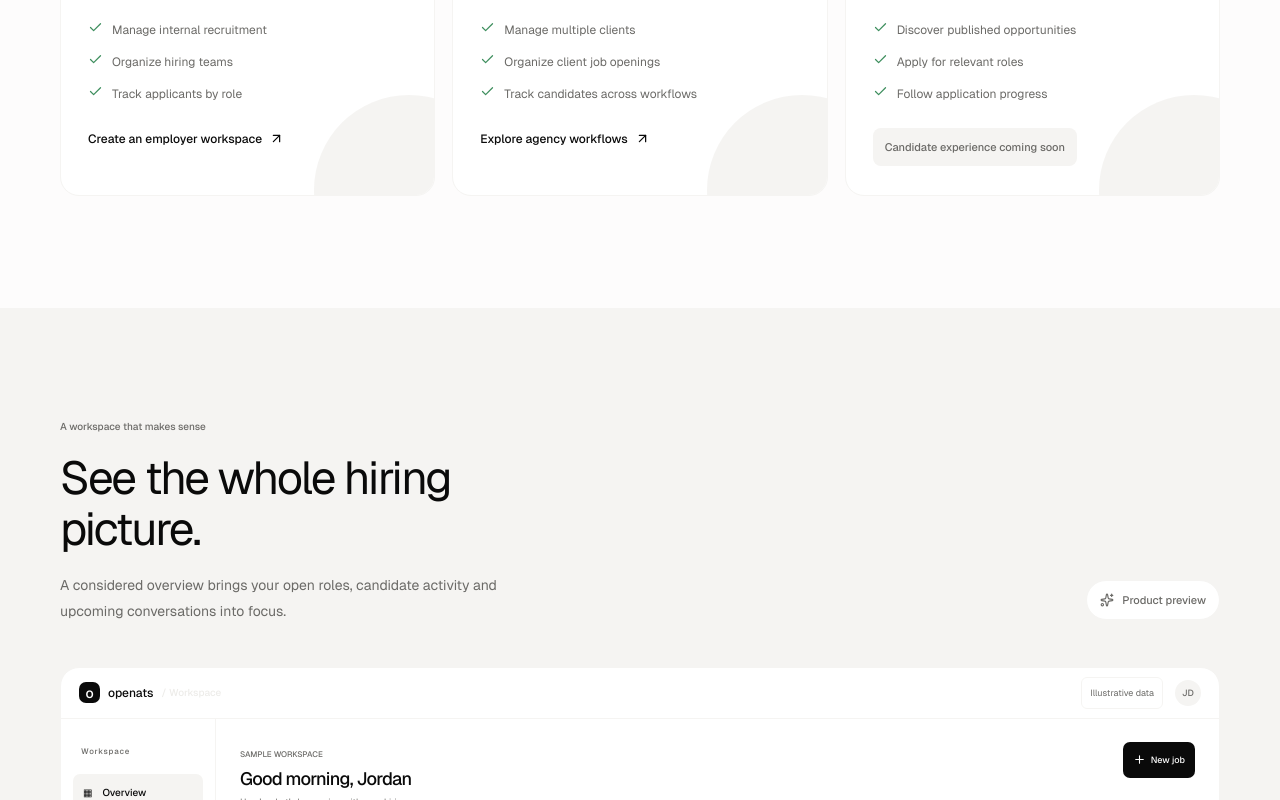
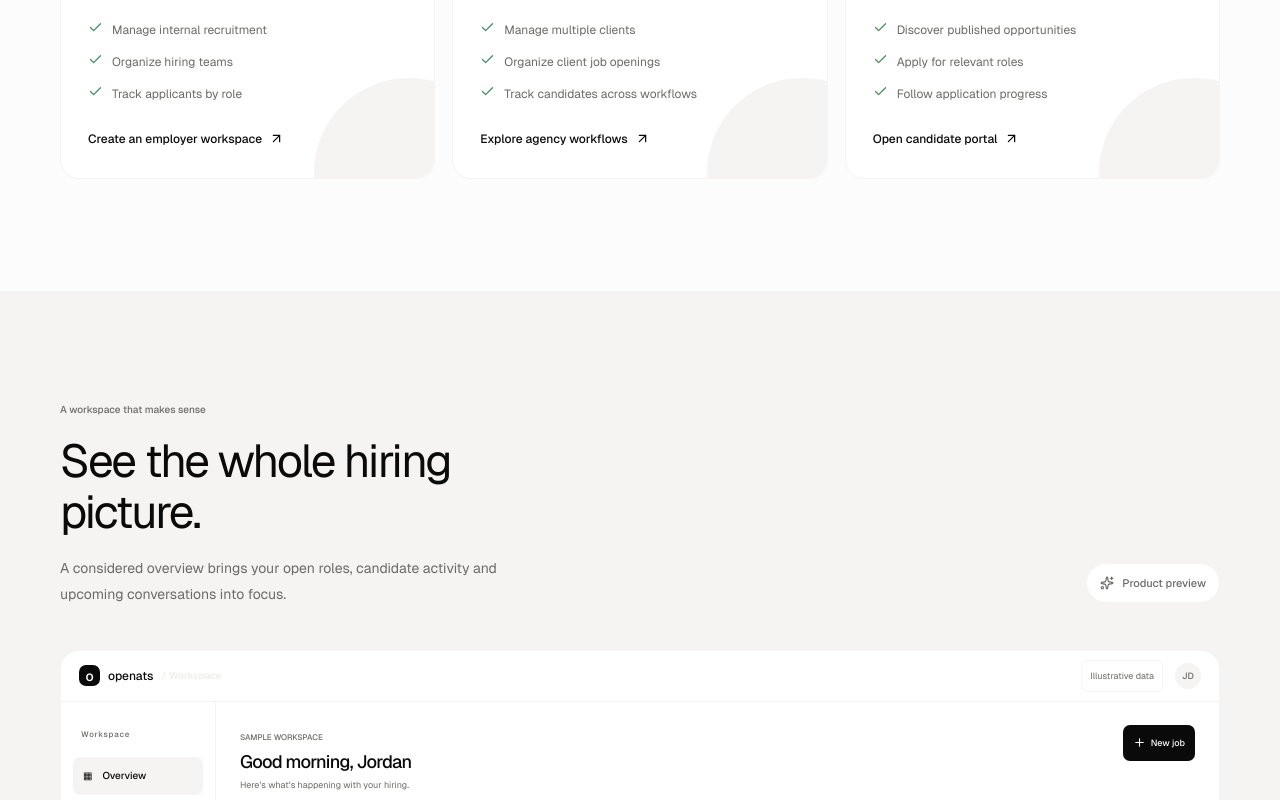
Before and after one commit to truefoxaiinc/openats, a Next.js app: page / in a window 1280 px wide. Shown: the part 3240-4040 px from the top of the page. Built offline with nearby package versions, Linux system fonts and the light colour scheme.

Commit message:
feat(candidate-auth): connect landing page to candidate portal

```diff
--- a/src/components/marketing/marketing-page.tsx
+++ b/src/components/marketing/marketing-page.tsx
@@ -39,7 +39,7 @@ const faqs = [
   { q: 'What is OpenATS?', a: 'OpenATS is an applicant tracking and recruitment platform for organizing job postings, candidate records, applications, hiring stages and interview workflows in one workspace.' },
   { q: 'Who can use OpenATS?', a: 'OpenATS is designed for employers, internal talent teams, recruitment agencies and candidates engaging with published opportunities.' },
   { q: 'Can agencies manage multiple clients?', a: 'OpenATS supports agency-oriented recruitment workflows, including organizing roles and candidates across client relationships. Available capabilities depend on your workspace configuration.' },
-  { q: 'Can candidates apply for jobs?', a: 'Organizations can publish career opportunities and receive applications. Candidate account access and self-service application management are outside this landing-page phase.' },
+  { q: 'Can candidates apply for jobs?', a: 'Candidates can continue applying through public career pages without creating an account. A candidate account provides a separate workspace where applicants can verify their email and explicitly connect matching application history.' },
   { q: 'Is OpenATS suitable for small companies?', a: 'Yes. A structured recruitment workspace can help small teams keep job details, candidate conversations and hiring decisions organized as they grow.' },
   { q: 'How can an organization get started?', a: 'Use Get started to create an organization workspace, or log in if your team already has an OpenATS account.' },
 ];
@@ -112,7 +112,7 @@ function SolutionsSection() {
   const solutions = [
     { icon: Building2, label: 'For employers', title: 'Build your team with clarity.', text: 'Bring internal hiring into one shared workspace.', items: ['Manage internal recruitment', 'Organize hiring teams', 'Track applicants by role'], action: 'Create an employer workspace', href: '/signup', tone: 'solutionBlue' },
     { icon: BriefcaseBusiness, label: 'For agencies', title: 'Every client. One clear view.', text: 'Keep multi-client recruitment organized as your desk grows.', items: ['Manage multiple clients', 'Organize client job openings', 'Track candidates across workflows'], action: 'Explore agency workflows', href: '/signup', tone: 'solutionViolet' },
-    { icon: Users, label: 'For candidates', title: 'A more thoughtful job journey.', text: 'Discover opportunities and stay connected to your applications.', items: ['Discover published opportunities', 'Apply for relevant roles', 'Follow application progress'], action: 'Candidate experience coming soon', href: '#candidate-experience', tone: 'solutionSlate', disabled: true },
+    { icon: Users, label: 'For candidates', title: 'A more thoughtful job journey.', text: 'Discover opportunities and stay connected to your applications.', items: ['Discover published opportunities', 'Apply for relevant roles', 'Follow application progress'], action: 'Open candidate portal', href: '/candidate/login', tone: 'solutionSlate' },
   ];
   return (
     <section className={styles.section} id="solutions">
@@ -125,7 +125,7 @@ function SolutionsSection() {
               <span className={styles.solutionLabel}>{label}</span>
               <h3>{title}</h3><p>{text}</p>
               <ul>{items.map((item) => <li key={item}><Check size={15} />{item}</li>)}</ul>
-              {disabled ? <span className={styles.comingSoon}>{action}</span> : <Link className={styles.textLink} href={href}>{action}<ArrowUpRight size={15} /></Link>}
+              <Link className={styles.textLink} href={href}>{action}<ArrowUpRight size={15} /></Link>
               <span className={styles[tone as keyof typeof styles]} />
             </article>
           ))}
@@ -242,7 +242,7 @@ function Footer() {
           <div className={styles.footerColumn}><strong>Product</strong><a href="#features">Features</a><a href="#how-it-works">How it works</a><a href="#pricing">Pricing</a></div>
           <div className={styles.footerColumn}><strong>Solutions</strong><a href="#solutions">For employers</a><a href="#solutions">For agencies</a><a href="#candidate-experience">For candidates</a></div>
           <div className={styles.footerColumn}><strong>Resources</strong><a href="#resources">FAQs</a><a href="#product-preview">Product preview</a><a href="#resources">Getting started</a></div>
-          <div className={styles.footerColumn}><strong>Account</strong><Link href="/login">Log in</Link><Link href="/signup">Get started</Link><span>Contact details coming soon</span></div>
+          <div className={styles.footerColumn}><strong>Account</strong><Link href="/candidate/login">Candidate sign in</Link><Link href="/login">Recruiter log in</Link><Link href="/signup">Get started</Link><span>Contact details coming soon</span></div>
         </div>
         <div className={styles.footerBottom}>
           <span>© {new Date().getFullYear()} OpenATS. Built for better hiring.</span>
```
